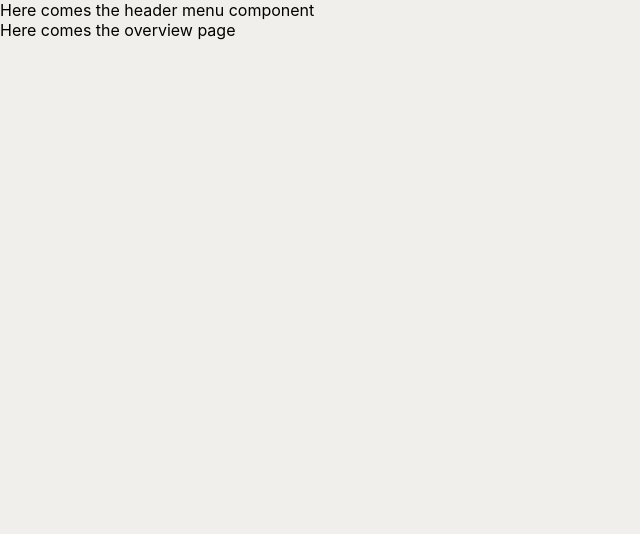
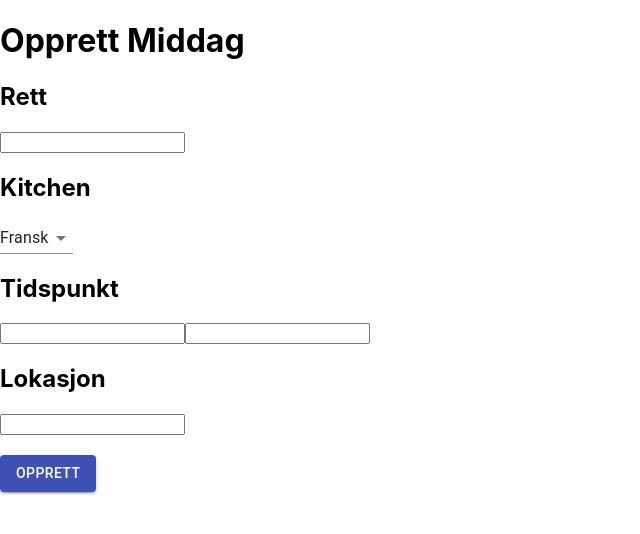
Before and after one commit to ulrik2204/dine-frontend, a React (Create React App) app: page / in a window 1280 px wide. Shown: the top 534 px of the page, without its empty margins (0-640 px from the left). Built offline with nearby package versions, Linux system fonts and the light colour scheme.

Commit message:
Put all components in page

```diff
--- a/package.json
+++ b/package.json
@@ -4,6 +4,7 @@
   "private": true,
   "proxy": "http://localhost:8000",
   "dependencies": {
+    "@material-ui/core": "^4.11.3",
     "@testing-library/jest-dom": "^5.11.4",
     "@testing-library/react": "^11.1.0",
     "@testing-library/user-event": "^12.1.10",
@@ -17,7 +18,12 @@
     "react-router-dom": "^5.2.0",
     "react-scripts": "4.0.2",
     "typescript": "^4.1.2",
+<<<<<<< HEAD
     "web-vitals": "^1.1.0"
+=======
+    "web-vitals": "^1.0.1",
+    "yarn": "^1.22.10"
+>>>>>>> 0a88788 (Put all components in page)
   },
   "scripts": {
     "start": "react-scripts start",
--- a/src/index.tsx
+++ b/src/index.tsx
@@ -1,12 +1,13 @@
 import React from 'react';
 import ReactDOM from 'react-dom';
 import './index.css';
-import App from './App';
+import CreateDinnerPage from './pages/CreateDinnerPage/index';
+//import App from './App';
 import reportWebVitals from './reportWebVitals';
 
 ReactDOM.render(
   <React.StrictMode>
-    <App />
+    <CreateDinnerPage />
   </React.StrictMode>,
   document.getElementById('root'),
 );
--- /dev/null
+++ b/src/pages/CreateDinnerPage/index.tsx
@@ -0,0 +1,51 @@
+import React, { useState } from 'react';
+import Button from '@material-ui/core/Button';
+import NativeSelect from '@material-ui/core/NativeSelect';
+
+const CreateDinnerPage: React.FunctionComponent = () => {
+  const [course, setCourse] = useState('');
+  const [kitchen, setKitchen] = useState('');
+  const [time, setTime] = useState('');
+  const [date, setDate] = useState('');
+  const [location, setLocation] = useState('');
+  return (
+    <div>
+      <h1>Opprett Middag</h1>
+
+      <h2>Rett</h2>
+      <input value={course} onChange={(event) => setCourse(event.target.value)}></input>
+
+      <h2>Kitchen</h2>
+
+      <NativeSelect onChange={() => setKitchen('Fransk')}>
+        <option value={kitchen}>Fransk</option>
+      </NativeSelect>
+      {/*
+      <div className="dropdown">
+        <button value={kitchen} className="dropbtn">
+          Dropdown
+        </button>
+        <div className="dropdown-content">
+          <a href="#" onClick={() => setKitchen('Fransk')}>
+            Fransk
+          </a>
+        </div>
+      </div>
+      */}
+
+      <h2>Tidspunkt</h2>
+      <input value={time} name="time" onChange={(event) => setTime(event.target.value)}></input>
+      <input value={date} name="date" onChange={(event) => setDate(event.target.value)}></input>
+
+      <h2>Lokasjon</h2>
+      <input value={location} onChange={(event) => setLocation(event.target.value)}></input>
+
+      <br></br>
+      <br></br>
+      <Button variant="contained" color="primary">
+        Opprett
+      </Button>
+    </div>
+  );
+};
+export default CreateDinnerPage;
```
Also changed, not shown: src/components/CourseInput/index.tsx (deleted, +0 -15 lines), src/components/KitchenInput/index.tsx (deleted, +0 -20 lines), src/components/LocationInput/index.tsx (deleted, +0 -13 lines), src/components/TimeInput/index.tsx (deleted, +0 -19 lines), src/pages/CreateDinner/index.tsx (deleted, +0 -9 lines), .eslintrc.js, 2 other files (tests, documents, lock files or other folders).
